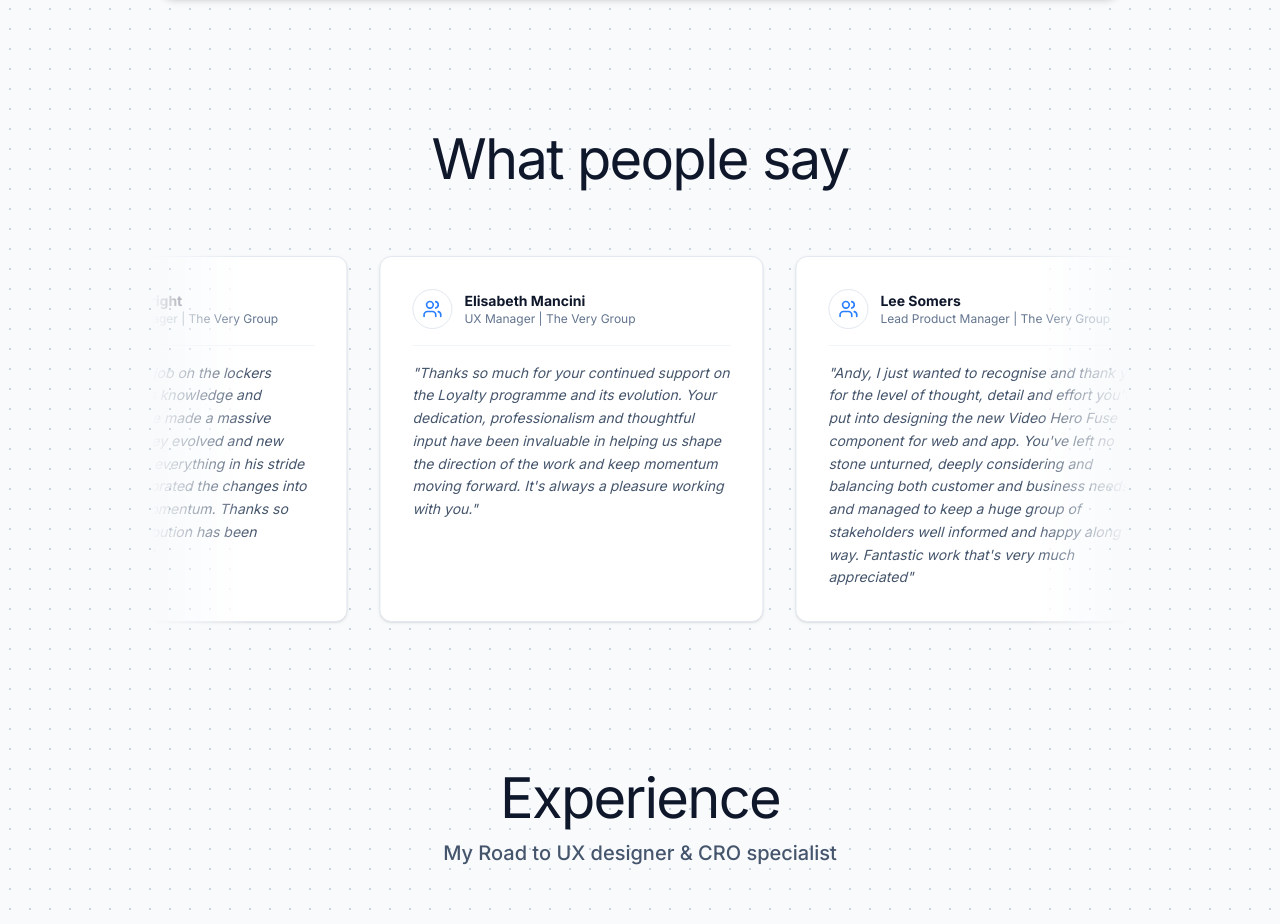
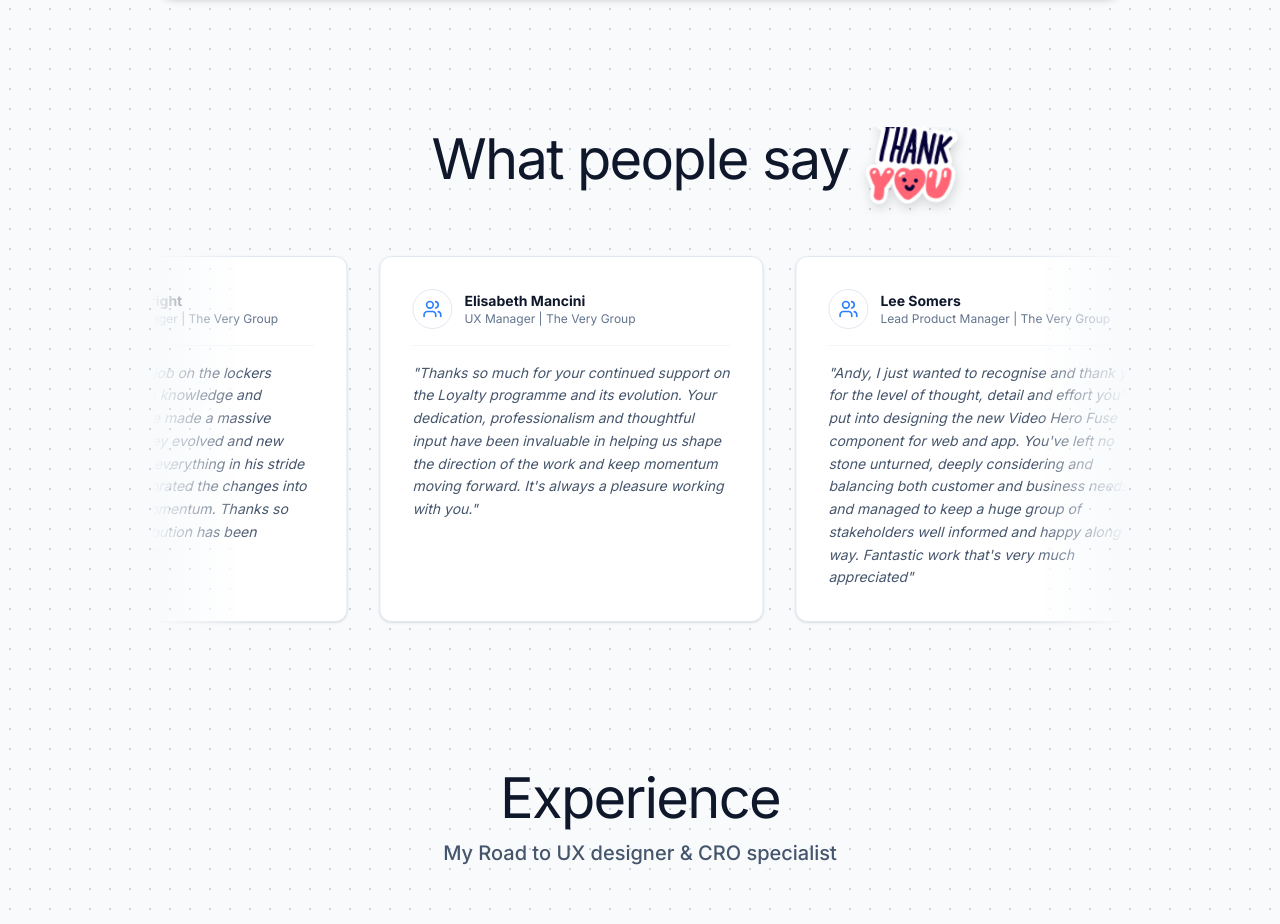
Before and after one commit to andrewleevey-ux/andrew-leevey-portfolio, a Next.js app: page / in a window 1280 px wide. Shown: the part 2681-3605 px from the top of the page. Built offline with nearby package versions, Linux system fonts and the light colour scheme.

Commit message:
feat: Add 'thank you' sticker to testimonials section
Co-authored-by: andrewleevey-ux <257649676+andrewleevey-ux@users.noreply.github.com>

```diff
--- a/app/page.tsx
+++ b/app/page.tsx
@@ -133,7 +133,16 @@ export default function Home() {
         {/* Testimonials Section */}
         <section className="mb-32 overflow-hidden">
           <div className="flex items-center justify-center mb-12">
-            <h2 className="font-sans text-slate-900 text-center w-full" style={{ fontSize: '56px', fontWeight: 400, letterSpacing: '-0.03em', lineHeight: 1.15 }}>What people say</h2>
+            <div className="relative inline-flex items-center justify-center">
+              <h2 className="font-sans text-slate-900 text-center" style={{ fontSize: '56px', fontWeight: 400, letterSpacing: '-0.03em', lineHeight: 1.15 }}>What people say</h2>
+              <Image
+                src="/images/thankyou.png"
+                alt="Thank you sticker"
+                width={110}
+                height={110}
+                className="absolute left-full top-[-10px] ml-4 max-sm:ml-2 w-[95px] max-sm:w-[70px] h-auto rotate-[12deg] drop-shadow-[2px_4px_6px_rgba(0,0,0,0.15)] z-10"
+              />
+            </div>
           </div>
 
           <div
```
